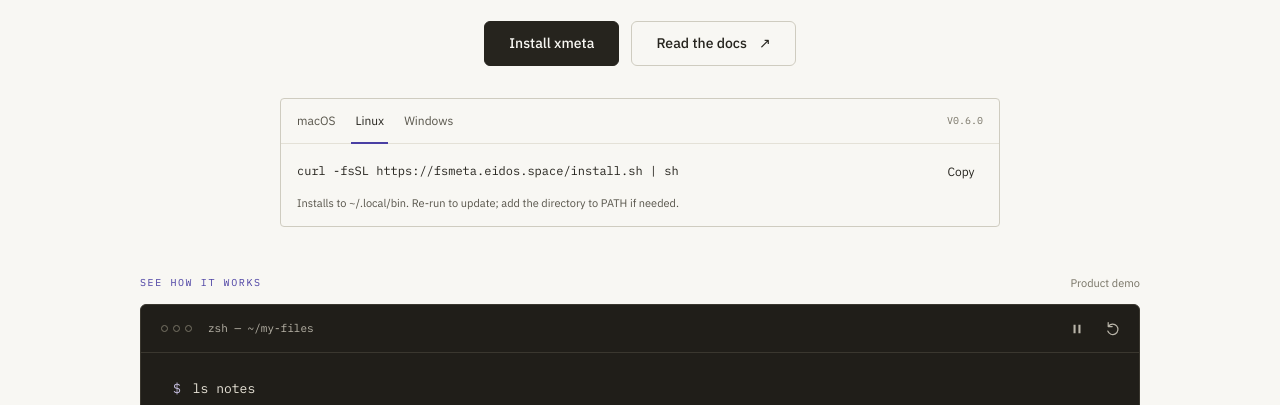
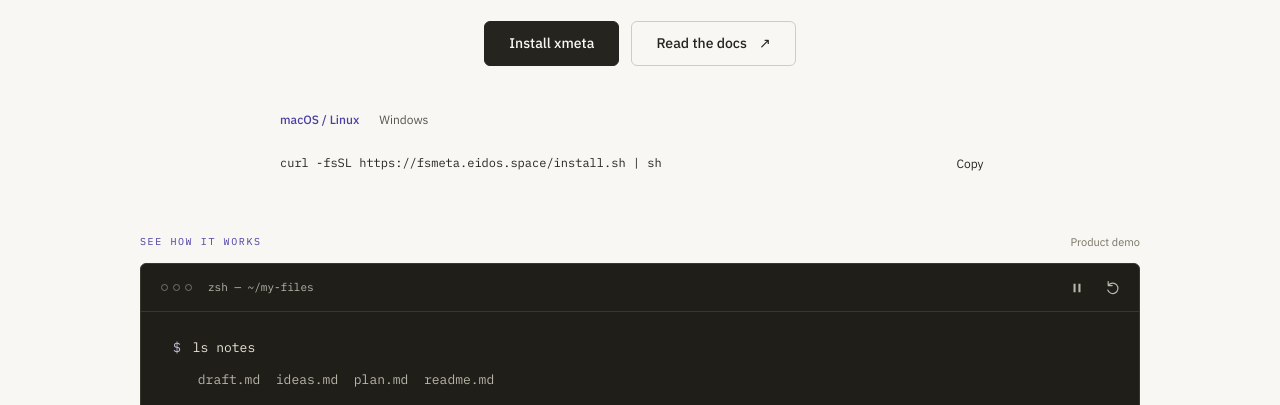
Before and after one commit to mayneyao/sqlite-fs-meta, an Astro site in the folder site/: page / in a window 1280 px wide. Shown: the part 381-786 px from the top of the page. Built offline with nearby package versions, Linux system fonts and the light colour scheme; Astro itself is replaced by a stand-in of ours.

Commit message:
refactor(site): simplify platform installation

```diff
--- a/site/src/components/InstallCommand.astro
+++ b/site/src/components/InstallCommand.astro
@@ -1,28 +1,23 @@
 ---
 import { messages, type Locale } from '../data/i18n';
-import { installCommand, windowsInstallCommand, release, version } from '../data/project';
+import { installCommand, windowsInstallCommand } from '../data/project';
 interface Props { locale: Locale; }
 const { locale } = Astro.props;
 const t = messages[locale];
 const platforms = [
-  { id: 'macos', label: 'macOS', command: installCommand },
-  { id: 'linux', label: 'Linux', command: installCommand },
+  { id: 'unix', label: 'macOS / Linux', command: installCommand },
   { id: 'windows', label: 'Windows', command: windowsInstallCommand },
 ];
 ---
 <div class="installer" id="install" data-installer>
-  <div class="install-toolbar">
-    <div class="platform-tabs" role="tablist" aria-label={t.install.platforms}>
-      {platforms.map((platform, index) => <button type="button" role="tab" id={`install-tab-${platform.id}`} aria-selected={index === 0 ? 'true' : 'false'} aria-controls={`install-panel-${platform.id}`} tabindex={index === 0 ? 0 : -1} data-install-platform={platform.id}>{platform.label}</button>)}
-    </div>
-    <a class="label install-version" href={release}>v{version}</a>
+  <div class="platform-tabs" role="tablist" aria-label={t.install.platforms}>
+    {platforms.map((platform, index) => <button type="button" role="tab" id={`install-tab-${platform.id}`} aria-selected={index === 0 ? 'true' : 'false'} aria-controls={`install-panel-${platform.id}`} tabindex={index === 0 ? 0 : -1} data-install-platform={platform.id}>{platform.label}</button>)}
   </div>
   {platforms.map((platform, index) => <div role="tabpanel" id={`install-panel-${platform.id}`} aria-labelledby={`install-tab-${platform.id}`} data-install-panel={platform.id} hidden={index !== 0}>
     <div class="install-command">
       <pre tabindex="0" aria-label={t.install.commandLabel(platform.label)}><code>{platform.command}</code></pre>
       <button type="button" class="copy-button" data-copy={platform.command} aria-label={t.install.copyLabel(platform.label)}>{t.copy.button}</button>
     </div>
-    <p class="install-note">{platform.id === 'windows' ? t.install.windowsNote : t.install.unixNote}</p>
   </div>)}
 </div>
 <script>
@@ -40,8 +35,12 @@ const platforms = [
       if (remember) { try { sessionStorage.setItem('xmeta:install-platform', platform); } catch { /* Optional preference. */ } }
     };
     const userAgent = navigator.userAgent;
-    let initial = /Windows/i.test(userAgent) ? 'windows' : /Linux/i.test(userAgent) && !/Android/i.test(userAgent) ? 'linux' : 'macos';
-    try { initial = sessionStorage.getItem('xmeta:install-platform') ?? initial; } catch { /* Tabs work without storage. */ }
+    let initial = /Windows/i.test(userAgent) ? 'windows' : 'unix';
+    try {
+      const saved = sessionStorage.getItem('xmeta:install-platform');
+      if (saved === 'windows') initial = 'windows';
+      else if (saved === 'unix' || saved === 'macos' || saved === 'linux') initial = 'unix';
+    } catch { /* Tabs work without storage. */ }
     activate(initial);
     tabs.forEach((tab, index) => {
       tab.addEventListener('click', () => activate(tab.dataset.installPlatform ?? '', true));
@@ -60,15 +59,11 @@ const platforms = [
   });
 </script>
 <style>
-  .installer { max-width: 720px; margin: 2rem auto 0; border: 1px solid var(--rule-strong); border-radius: 4px; }
-  .install-toolbar { display: flex; align-items: center; justify-content: space-between; gap: 0.75rem; padding-inline: 0.75rem 1rem; border-bottom: 1px solid var(--rule); }
-  .platform-tabs { display: flex; gap: 0.75rem; }
-  .platform-tabs button { position: relative; min-height: 44px; padding: 0.5rem 0.25rem; border: 0; background: transparent; color: var(--muted); font-size: 0.75rem; }
-  .platform-tabs button[aria-selected='true'] { color: var(--ink); }
-  .platform-tabs button[aria-selected='true']::after { position: absolute; content: ''; height: 2px; bottom: -1px; inset-inline: 0; background: var(--accent); }
-  .install-version { color: var(--faint); font-size: 0.625rem; letter-spacing: 0; text-decoration: none; }
-  .install-command { display: flex; align-items: start; gap: 0.5rem; padding: 0.4rem 0.5rem 0 1rem; }
+  .installer { max-width: 720px; margin: 2rem auto 0; }
+  .platform-tabs { display: flex; gap: 1.25rem; }
+  .platform-tabs button { min-height: 44px; padding: 0.5rem 0; border: 0; background: transparent; color: var(--muted); font-size: 0.75rem; }
+  .platform-tabs button[aria-selected='true'] { color: var(--accent); font-weight: 500; }
+  .install-command { display: flex; align-items: start; gap: 0.5rem; }
   pre { flex: 1; min-width: 0; margin: 0; padding-block: 0.65rem; overflow-x: auto; white-space: pre-wrap; overflow-wrap: anywhere; font-size: 0.75rem; line-height: 1.9; }
   code { font-size: inherit; }
-  .install-note { padding: 0 1rem 0.8rem; color: var(--muted); font-size: 0.6875rem; line-height: 1.7; }
 </style>
--- a/site/src/data/i18n.ts
+++ b/site/src/data/i18n.ts
@@ -60,8 +60,6 @@ const en = {
     platforms: "Installation platform",
     commandLabel: (platform: string) => `Install xmeta on ${platform}`,
     copyLabel: (platform: string) => `Copy ${platform} install command`,
-    unixNote: "Installs to ~/.local/bin. Re-run to update; add the directory to PATH if needed.",
-    windowsNote: "Run in PowerShell. Installs the x86-64 CLI and adds it to your user PATH.",
   },
   footer: {
     truth: "Files are the source of truth.",
@@ -125,8 +123,6 @@ const zh: typeof en = {
     platforms: "安装平台",
     commandLabel: (platform: string) => `在 ${platform} 上安装 xmeta`,
     copyLabel: (platform: string) => `复制 ${platform} 安装命令`,
-    unixNote: "安装到 ~/.local/bin，重复运行即可更新；如有需要，将该目录加入 PATH。",
-    windowsNote: "在 PowerShell 中运行。安装 x86-64 CLI，并加入用户 PATH。",
   },
   footer: {
     truth: "数据，就在文件上。",
```
Also changed, not shown: site/README.md.
